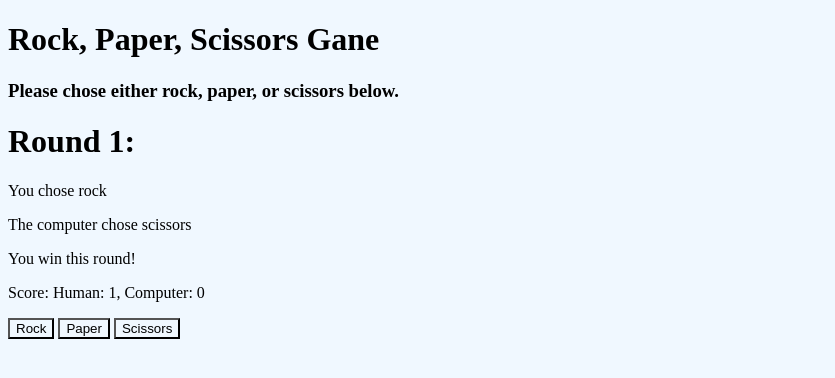
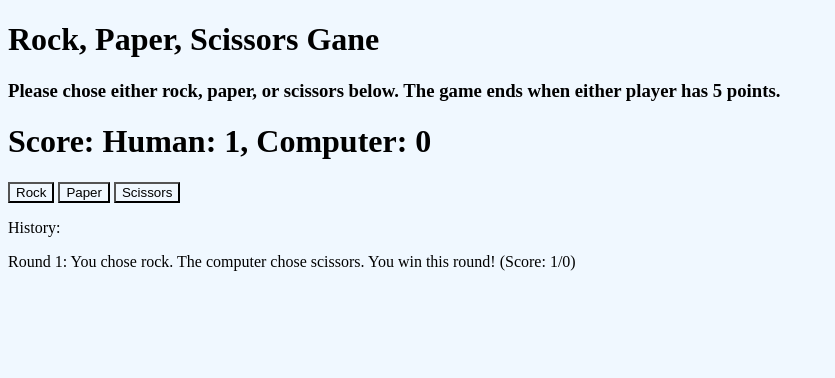
Before and after one commit to laurencrtr/odin-rock-paper-scissors, a plain HTML site: page index.html in a window 1280 px wide. Both pictures are taken after a click on the button "Rock". Shown: the whole page, without its empty margins (0-835 px from the left). Drawn offline with Linux system fonts and the light colour scheme.

Commit message:
Update UI and promt for end game, improve messages

```diff
--- a/index.html
+++ b/index.html
@@ -11,9 +11,9 @@
 </head>
 <body>
     <h1>Rock, Paper, Scissors Gane</h1>
-    <h3>Please chose either rock, paper, or scissors below.</h3>
+    <h3>Please chose either rock, paper, or scissors below. The game ends when either player has 5 points.</h3>
 
-    <div id="container">
+    <div id="totalsContainer">
 
     </div>
 
@@ -23,7 +23,9 @@
         <button id="sBtn">Scissors</button>
     </div>
 
+    <div id="container">
 
+    </div>
 
 
 
--- a/javascript.js
+++ b/javascript.js
@@ -11,76 +11,39 @@ function getComputerChoice() {
     return computerChoice;
 }
 
-// function getHumanChoice() {
-    // let humanChoice = prompt("Enter rock, paper, or scissors: ")
-    // humanChoice = humanChoice.toLowerCase();
-    // let humanChoice = undefined
+function playRound(humanChoice, computerChoice) {
 
-    // let rBtn = document.querySelector('#rBtn');
-    // rBtn.addEventListener('click', (event) => {
-    //     console.log("You chose rock");
-    //     humanChoice = 'rock'
-    // });
-
-    // let pBtn = document.querySelector('#pBtn');
-    // pBtn.addEventListener('click', (event) => {
-    //     console.log("You chose paper.");
-    //     humanChoice = 'paper'
-    // });
-
-    // let sBtn = document.querySelector('#sBtn');
-    // sBtn.addEventListener('click', (event) => {
-    //     console.log("You chose scissors");
-    //     humanChoice = 'scissors'
-    // });
-
-    // return humanChoice
-// }
-
-function playRound(humanChoice, computerChoice) {
-    // console.log("You chose " + humanChoice)
-    // console.log("The computer chose " + computerChoice)
     let winner = "tie"
 
     if (humanChoice === "rock") {
         if (computerChoice === "rock") {
-            message = "It is a tie! No one gets a point this round."
+            winner = "tie"
         } else if (computerChoice === "paper") {
-            message = "The computer wins this round."
             winner = "computer"
         } else {
-            message = "You win this round!"
             winner = "human"
         }
     }
 
     if (humanChoice === "paper") {
         if (computerChoice === "paper") {
-            message = "It is a tie! No one gets a point this round."
+            winner = "tie"
         } else if (computerChoice === "scissors") {
-            message = "The computer wins this round."
             winner = "computer"
         } else {
-            message = "You win this round!"
             winner = "human"
         }
     }
 
     if (humanChoice === "scissors") {
         if (computerChoice === "scissors") {
-            message = "It is a tie! No one gets a point this round."
+            winner = "tie"
         } else if (computerChoice === "rock") {
-            message = "The computer wins this round."
             winner = "computer"
         } else {
-            message = "You win this round!"
             winner = "human"
         }
     }
-
-    playRoundMessage = document.createElement("p");
-    playRoundMessage.textContent = message;
-    container.appendChild(playRoundMessage);
 
     return winner;
 
@@ -96,24 +59,22 @@ function somebodyWon(humanScore, computerScore) {
         let winnerMessage = document.createElement("h1");
         winnerMessage.textContent = winnerAnnouncement;
         container.appendChild(winnerMessage);
-        console.log(winnerAnnouncement)
+        totalsContainer.appendChild(winnerMessage);
+
+        document.getElementById("rBtn").style.visibility = "hidden";
+        document.getElementById("pBtn").style.visibility = "hidden";
+        document.getElementById("sBtn").style.visibility = "hidden";
+
+        let newGamePrompt = document.createElement("h2");
+        newGamePrompt.textContent = "If you would like to play again, you can refresh the page. (Score and history information will be deleted.)"
+        totalsContainer.appendChild(newGamePrompt)
 }
 
 function playGame() {
 
     if (humanScore < 5 && computerScore < 5) {
-        let roundMessage = document.createElement("h1");
-        roundMessage.textContent = "Round " + round +":";
-        container.appendChild(roundMessage)
-
-        let humanMessage = document.createElement("p");
-        humanMessage.textContent = "You chose " + humanChoice;
-        container.appendChild(humanMessage)
 
         let computerChoice = getComputerChoice();
-        let computerMessage = document.createElement("p");
-        computerMessage.textContent = "The computer chose " + computerChoice;
-        container.appendChild(computerMessage);
 
         let winner = playRound(humanChoice, computerChoice)
 
@@ -121,13 +82,34 @@ function playGame() {
 
         if (winner === "human") {
             ++humanScore;
+            message = "You win this round!"
         } else if (winner === "computer") {
             ++computerScore;
+            message = "The computer wins this round."
+        } else if (winner === "tie") {
+            message = "It is a tie! No one gets a point this round."
         }
 
-        let roundScoreMessage = document.createElement("p");
+        if (round === 1) {
+            let historyMessage = document.createElement("p");
+            historyMessage.textContent = "History: ";
+            container.appendChild(historyMessage);
+        }
+
+        let roundEndMessage = document.createElement("p");
+        roundEndMessage.textContent = "Round " + round +
+            ": You chose " + humanChoice
+             + ". The computer chose " + computerChoice + ". " + message
+             + " (Score: " + humanScore + "/" + computerScore + ")";
+        container.appendChild(roundEndMessage);
+
+
+        while (totalsContainer.hasChildNodes()) {
+            totalsContainer.removeChild(totalsContainer.firstChild);
+        }
+        let roundScoreMessage = document.createElement("h1");
         roundScoreMessage.textContent = "Score: Human: " + humanScore + ", Computer: " + computerScore;
-        container.appendChild(roundScoreMessage)
+        totalsContainer.appendChild(roundScoreMessage)
 
         } else {
         somebodyWon(humanScore, computerScore)
@@ -137,15 +119,16 @@ function playGame() {
         somebodyWon(humanScore, computerScore)
     }
 
+
 }
 
-// playGame()
 let humanScore = 0
 let computerScore = 0
-let round = 1
+let round = 0
 const container = document.querySelector("#container");
+const totalsContainer = document.querySelector("#totalsContainer");
+
 let winnerAnnouncement = undefined
-
 
 
 let rBtn = document.querySelector('#rBtn');
```
